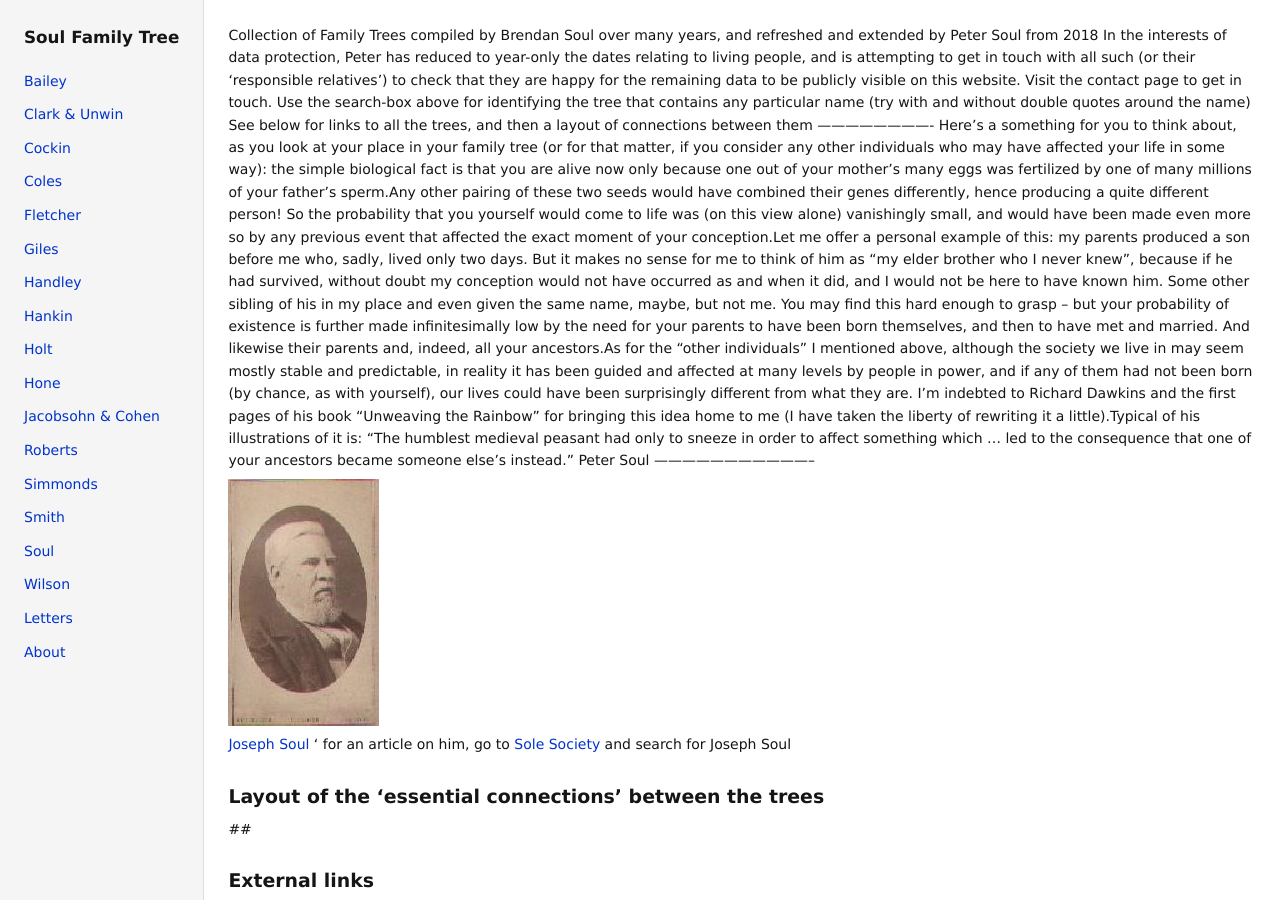
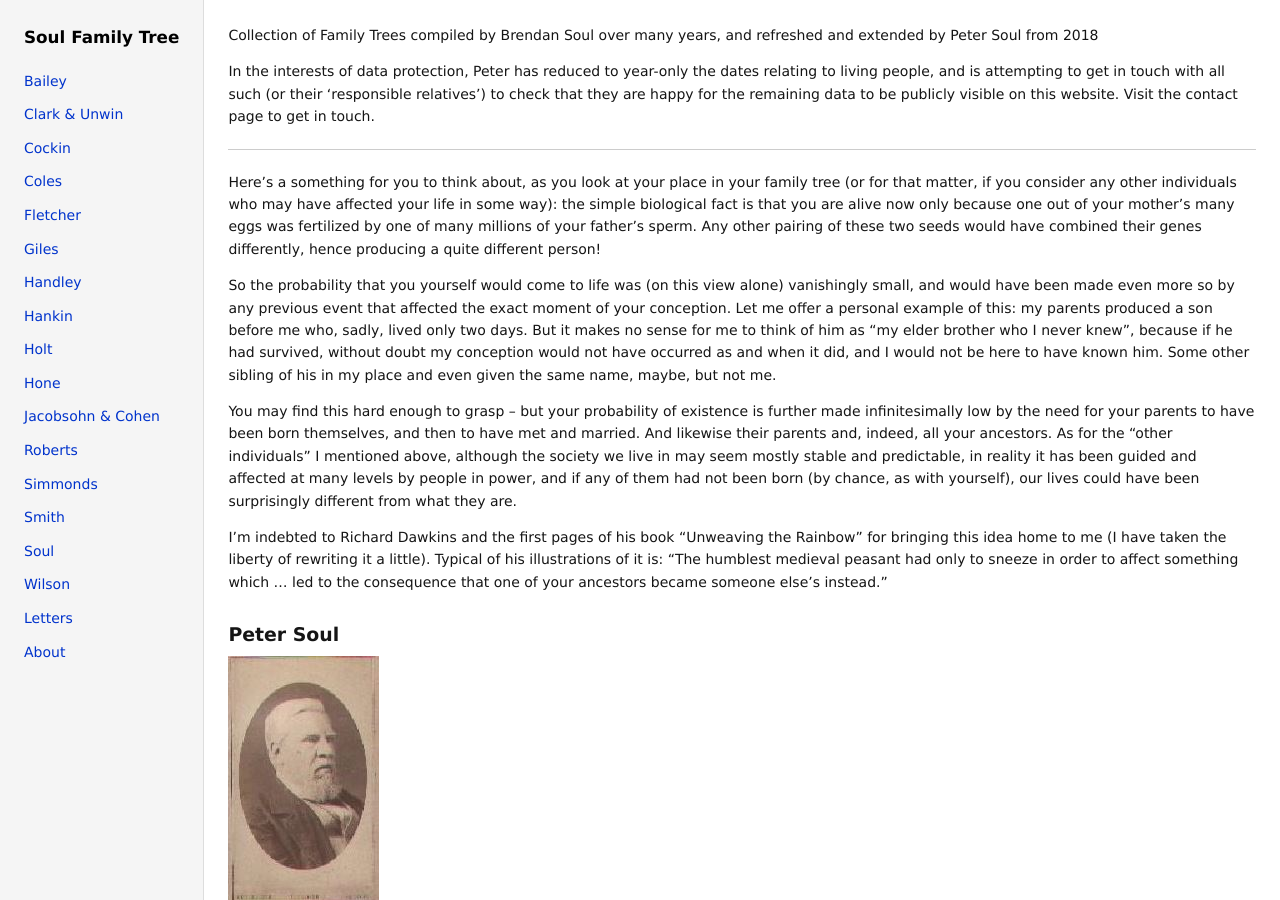
Before and after one commit to soul-family/family-tree, a Jekyll site: the page built from src-content/branch/index.md, in a window 1280 px wide and 900 px high. Built offline with Jekyll 4.4.1, drawn with Linux system fonts in a browser that asks for light colours; some of the changed text lies outside the part shown.

Commit message:
refactor: rename minimal.css to style.css, fix paths, update sidebar logo and sources section

```diff
--- a/src-content/_layouts/default.html
+++ b/src-content/_layouts/default.html
@@ -4,7 +4,7 @@
   <meta charset="utf-8">
   <meta name="viewport" content="width=device-width, initial-scale=1">
   <title>{% if page.title %}{{ page.title }} - {{ site.title }}{% else %}Family Tree Archive{% endif %}</title>
-  <link rel="stylesheet" href="{{ '/assets/css/minimal.css' | relative_url }}">
+  <link rel="stylesheet" href="{{ '/assets/css/style.css' | relative_url }}">
 </head>
 <body>
   <div class="layout-wrapper">
--- a/src-content/assets/css/minimal.css
+++ b/src-content/assets/css/style.css
@@ -64,7 +64,7 @@ a:visited { color: #990099; }
 .site-title {
   font-size: 1.2em;
   font-weight: bold;
-  color: #151515;
+  color: #000;
   text-decoration: none;
 }
 
--- a/src-content/branch/index.md
+++ b/src-content/branch/index.md
@@ -4,31 +4,128 @@ layout: default
 ---
 
 Collection of Family Trees compiled by Brendan Soul over many years, and refreshed and extended by Peter Soul from 2018
+
 In the interests of data protection, Peter has reduced to year-only the dates relating to living people, and is attempting to get in touch with all such (or their 'responsible relatives') to check that they are happy for the remaining data to be publicly visible on this website. Visit the contact page to get in touch.
-Use the search-box above for identifying the tree that contains any particular name (try with and without double quotes around the name)
-See below for links to all the trees, and then a layout of connections between them
+
 -------------------------
-Here's a something for you to think about, as you look at your place in your family tree (or for that matter, if you consider any other individuals who may have affected your life in some way): the simple biological fact is that you are alive now only because one out of your mother's many eggs was fertilized by one of many millions of your father's sperm.Any other pairing of these two seeds would have combined their genes differently, hence producing a quite different person!
-So the probability that you yourself would come to life was (on this view alone) vanishingly small, and would have been made even more so by any previous event that affected the exact moment of your conception.Let me offer a personal example of this: my parents produced a son before me who, sadly, lived only two days. But it makes no sense for me to think of him as "my elder brother who I never knew", because if he had survived, without doubt my conception would not have occurred as and when it did, and I would not be here to have known him. Some other sibling of his in my place and even given the same name, maybe, but not me.
-You may find this hard enough to grasp -- but your probability of existence is further made infinitesimally low by the need for your parents to have been born themselves, and then to have met and married. And likewise their parents and, indeed, all your ancestors.As for the "other individuals" I mentioned above, although the society we live in may seem mostly stable and predictable, in reality it has been guided and affected at many levels by people in power, and if any of them had not been born (by chance, as with yourself), our lives could have been surprisingly different from what they are.
-I'm indebted to Richard Dawkins and the first pages of his book "Unweaving the Rainbow" for bringing this idea home to me (I have taken the liberty of rewriting it a little).Typical of his illustrations of it is: "The humblest medieval peasant had only to sneeze in order to affect something which ... led to the consequence that one of your ancestors became someone else's instead." Peter Soul -----------------------------------
-![](./assets/images/Joseph_Soul.JPG) [Joseph Soul](./soul/#Josephsoul) ' for an article on him, go to [Sole Society](http://sole.org.uk/) and search for Joseph Soul
+
+Here's a something for you to think about, as you look at your place in your family tree (or for that matter,
+if you consider any other individuals who may have affected your life in some way): the simple biological
+fact is that you are alive now only because one out of your mother's many eggs was fertilized by one of
+many millions of your father's sperm.  Any other pairing of these two seeds would have combined their
+genes differently, hence producing a quite different person!
+
+So the probability that you yourself would come to life was (on this view alone) vanishingly small, and
+would have been made even more so by any previous event that affected the exact moment of your
+conception.  Let me offer a personal example of this: my parents produced a son before me who, sadly,
+lived only two days. But it makes no sense for me to think of him as "my elder brother who I never knew",
+because if he had survived, without doubt my conception would not have occurred as and when it did, and I
+would not be here to have known him. Some other sibling of his in my place and even given the same name,
+maybe, but not me.
+
+You may find this hard enough to grasp -- but your probability of existence is further made infinitesimally
+low by the need for your parents to have been born themselves, and then to have met and married. And
+likewise their parents and, indeed, all your ancestors.  As for the "other individuals" I mentioned above,
+although the society we live in may seem mostly stable and predictable, in reality it has been guided and
+affected at many levels by people in power, and if any of them had not been born (by chance, as with
+yourself), our lives could have been surprisingly different from what they are.
+
+I'm indebted to Richard Dawkins and the first pages of his book "Unweaving the Rainbow" for bringing this idea
+home to me (I have taken the liberty of rewriting it a little).  Typical of his illustrations of it is: "The humblest
+medieval peasant had only to sneeze in order to affect something which ... led to the consequence that one of
+your ancestors became someone else's instead."
+
+Peter Soul
+-------------------------
+
+![](../assets/images/Joseph_Soul.JPG)
+
+[Joseph Soul](../soul/#Josephsoul)
+
+For an article on him, go to [Sole Society](http://sole.org.uk/) and search for Joseph Soul
 
 ## Layout of the 'essential connections' between the trees
 
-##
+![](../assets/images/connection_diagram_cropped.JPG)
 
-## External links
-[British and Foreign Anti-Slavery Society Convention of 1840](https://npg.org.uk/collections/search/portrait/mw00028/The-Anti-Slavery-Society-Convention-1840?search=sp&sText=slavery&firstRun=true&rNo=0) Group portrait by Benjamin Robert Haydon (1786 - 1846), which includes [Joseph Soul](./soul/#Josephsoul), on display in the Regency Gallery, National Portrait Gallery, ondon,
-[National Archives](http://discovery.nationalarchives.gov.uk/results/r?_q=joseph+soul) correspondence of [Joseph Soul](./soul/#Josephsoul).
-[St John's College Library, Cambridge](http://janus.lib.cam.ac.uk/db/node.xsp?id=EAD%2FGBR%2F0275%2FClarkson%2FFolder%201-5), papers of Thomas Clarkson, including summaries of letters from [Joseph Soul](./soul/#Josephsoul) (see documents 82 - 144)
-[Washington H. Soul Pattinson & Co. Ltd.](http://soulpattinson.com.au/) Chemists, New South Wales, trading as Soul Pattinson; formed in 1903 by the merger of Washington H. Soul & Co., founded in 1863 by [Caleb Soul](./soul/#CalebSoul) and his son [Washington Handley Soul](./soul/#WashingtonHSoul), with Pattinson & Co.
-[Portrait by George Patten](https://npg.org.uk/collections/search/portrait/mw03223/William-Hone?LinkID=mp02253&search=sas&sText=hone&role=sit&rNo=0) of [William Hone](./hone/#WilliamHone), National Portrait Gallery, London.
-[The William Hone Biotext](http://honearchive.org/), A Web Project by Kyle Grimes, University of Alabama at Birmingham, on the life and career of [William Hone](./hone/#WilliamHone).
-State Library of Tasmania [photograph](https://stors.tas.gov.au/AUTAS001139592703) of, and print of [house](https://stors.tas.gov.au/AUTAS001131820383j2k) of, [Joseph Hone](./hone/#JosephHone).
-Biographisch-Bibliographischen Kirchenlexikons; [biography](https://bbkl.de/public/index.php/frontend/lexicon?letter=H&child=Ha&article=hahn_hu.art) of [Carl Hugo Hahn 1818-1895](./hone/#CarlHugoHahn1); [biography](https://bbkl.de/public/index.php/frontend/lexicon?letter=H&child=Ha&article=hahn_t1.art) of [Elieser Traugott Hahn](./hone/#ElieserTrHahn); [biography](https://bbkl.de/public/index.php/frontend/lexicon?letter=H&child=Ha&article=hahn_t.art) of [Gotthilft Traugott Hahn](./hone/#GotthilftHahn); [biography](https://bbkl.de/public/index.php/frontend/lexicon?letter=H&child=Ha&article=hahn_hu1.art) of [Carl Hugo Hahn 1886-1957](./hone/#CarlHugoHahn2).
-Eeeti Evangeelne Luterlik Kirik, [photograph and biographical notes](http://eelk.ee/%7Eelulood/hahn_eliesertraugott.html) of [Elieser Traugott Hahn](./hone/#ElieserTrHahn); [photograph and biographical notes](http://eelk.ee/%7Eelulood/hahn_traugott.html) of [Gotthilft Traugott Hahn](./hone/#GotthilftHahn); [biographical notes](http://eelk.ee/%7Eelulood/sielmann_woldemar.html) of [Woldemar Paul Sielmann](./hone/#WoldemarSielmann).
+## Sources
+
+### British and Foreign Anti-Slavery Society Convention of 1840
+
+[https://npg.org.uk/collections/search/portrait/mw00028/The-Anti-Slavery-Society-Convention-1840?search=sp&sText=slavery&firstRun=true&rNo=0](https://npg.org.uk/collections/search/portrait/mw00028/The-Anti-Slavery-Society-Convention-1840?search=sp&sText=slavery&firstRun=true&rNo=0)
+
+Group portrait by Benjamin Robert Haydon (1786 - 1846), which includes [Joseph Soul](../soul/#Josephsoul), on display in the Regency Gallery, National Portrait Gallery, London.
+
+### National Archives
+
+[http://discovery.nationalarchives.gov.uk/results/r?_q=joseph+soul](http://discovery.nationalarchives.gov.uk/results/r?_q=joseph+soul)
+
+Correspondence of [Joseph Soul](../soul/#Josephsoul).
+
+### St John's College Library, Cambridge
+
+[http://janus.lib.cam.ac.uk/db/node.xsp?id=EAD%2FGBR%2F0275%2FClarkson%2FFolder%201-5](http://janus.lib.cam.ac.uk/db/node.xsp?id=EAD%2FGBR%2F0275%2FClarkson%2FFolder%201-5)
+
+Papers of Thomas Clarkson, including summaries of letters from [Joseph Soul](../soul/#Josephsoul) (see documents 82 - 144).
+
+### Washington H. Soul Pattinson & Co. Ltd.
+
+[http://soulpattinson.com.au/](http://soulpattinson.com.au/)
+
+Chemists, New South Wales, trading as Soul Pattinson; formed in 1903 by the merger of Washington H. Soul & Co., founded in 1863 by [Caleb Soul](../soul/#CalebSoul) and his son [Washington Handley Soul](../soul/#WashingtonHSoul), with Pattinson & Co.
+
+### Portrait by George Patten
+
+[https://npg.org.uk/collections/search/portrait/mw03223/William-Hone?LinkID=mp02253&search=sas&sText=hone&role=sit&rNo=0](https://npg.org.uk/collections/search/portrait/mw03223/William-Hone?LinkID=mp02253&search=sas&sText=hone&role=sit&rNo=0)
+
+Of [William Hone](../hone/#WilliamHone), National Portrait Gallery, London.
+
+### The William Hone Biotext
+
+[http://honearchive.org/](http://honearchive.org/)
+
+A Web Project by Kyle Grimes, University of Alabama at Birmingham, on the life and career of [William Hone](../hone/#WilliamHone).
+
+### State Library of Tasmania
+
+[photograph](https://stors.tas.gov.au/AUTAS001139592703)
+
+Of, and print of [house](https://stors.tas.gov.au/AUTAS001131820383j2k) of, [Joseph Hone](../hone/#JosephHone).
+
+### Biographisch-Bibliographischen Kirchenlexikons
+
+[biography](https://bbkl.de/public/index.php/frontend/lexicon?letter=H&child=Ha&article=hahn_hu.art) of [Carl Hugo Hahn 1818-1895](../hone/#CarlHugoHahn1)
+
+[biography](https://bbkl.de/public/index.php/frontend/lexicon?letter=H&child=Ha&article=hahn_t1.art) of [Elieser Traugott Hahn](../hone/#ElieserTrHahn)
+
+[biography](https://bbkl.de/public/index.php/frontend/lexicon?letter=H&child=Ha&article=hahn_t.art) of [Gotthilft Traugott Hahn](../hone/#GotthilftHahn)
+
+[biography](https://bbkl.de/public/index.php/frontend/lexicon?letter=H&child=Ha&article=hahn_hu1.art) of [Carl Hugo Hahn 1886-1957](../hone/#CarlHugoHahn2)
+
+### Eeeti Evangeelne Luterlik Kirik
+
+[photograph and biographical notes](http://eelk.ee/%7Eelulood/hahn_eliesertraugott.html) of [Elieser Traugott Hahn](../hone/#ElieserTrHahn)
+
+[photograph and biographical notes](http://eelk.ee/%7Eelulood/hahn_traugott.html) of [Gotthilft Traugott Hahn](../hone/#GotthilftHahn)
+
+[biographical notes](http://eelk.ee/%7Eelulood/sielmann_woldemar.html) of [Woldemar Paul Sielmann](../hone/#WoldemarSielmann)
+
 (For Hahn surname, see Hone Family Tree)
-[Encyclopedia Titanica](http://encyclopedia-titanica.org/) which refers to [Alice Frances Christy](./jacobsohn_cohen/#AliceFC) (nee Jones), [Amy Frances Jacobsohn](./jacobsohn_cohen/#AmyFJ), [Sidney Samuel Jacobsohn](./jacobsohn_cohen/#SydneySJ), and [Julie Rachel Cohen](./jacobsohn_cohen/#JulieRC) (referred to as Christy), passengers on the Titanic.
-[The Sole Society](http://sole.org.uk), Societypromoting research into the genealogy and history of families carrying the surnames SOLE, SAUL, SEWELL, and SOLL(E)Y, and any spelling variations of these names (including SOUL).
-[A Physicist Writes...](http://petersoul.co.uk) ' website of [Peter Soul](./soul/#PeterBSoul).
+
+### Encyclopedia Titanica
+
+[http://encyclopedia-titanica.org/](http://encyclopedia-titanica.org/)
+
+Refers to [Alice Frances Christy](../jacobsohn_cohen/#AliceFC) (nee Jones), [Amy Frances Jacobsohn](../jacobsohn_cohen/#AmyFJ), [Sidney Samuel Jacobsohn](../jacobsohn_cohen/#SydneySJ), and [Julie Rachel Cohen](../jacobsohn_cohen/#JulieRC) (referred to as Christy), passengers on the Titanic.
+
+### The Sole Society
+
+[http://sole.org.uk](http://sole.org.uk)
+
+Society promoting research into the genealogy and history of families carrying the surnames SOLE, SAUL, SEWELL, and SOLL(E)Y, and any spelling variations of these names (including SOUL).
+
+### A Physicist Writes...
+
+[http://petersoul.co.uk](http://petersoul.co.uk)
+
+Website of [Peter Soul](../soul/#PeterBSoul).
```
Also changed, not shown: src-content/assets/images/Coles_abbrev_tree.jpg (renamed from src-content/branch/assets/images/Coles_abbrev_tree.jpg), src-content/assets/images/Joseph_Hone.JPG (renamed from src-content/branch/assets/images/Joseph_Hone.JPG), src-content/assets/images/Joseph_Soul.JPG (renamed from src-content/branch/assets/images/Joseph_Soul.JPG), src-content/assets/images/background.gif (renamed from src-content/branch/assets/images/background.gif), src-content/assets/images/connection_diagram_cropped.jpg (renamed from src-content/branch/assets/images/connection_diagram_cropped.jpg), src-content/letters/index.md (renamed from src-content/branch/letters/index.md).
